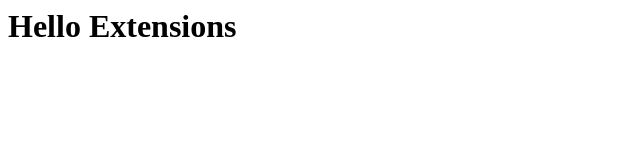
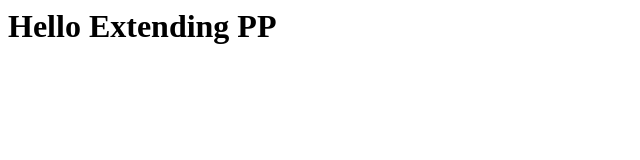
Before and after one commit to Hedgehawk11/teste, a browser extension: page index.html in a window 1280 px wide. Shown: the whole page, without its empty margins (0-640 px from the left). Drawn offline with Linux system fonts and the light colour scheme.

Commit message:
Update index.html

```diff
--- a/index.html
+++ b/index.html
@@ -1,6 +1,6 @@
 <html>
   <body>
-    <h1>Hello Extensions</h1>
+    <h1>Hello Extending PP</h1>
     <script src="popup.js"></script>
   </body>
 </html>
```
